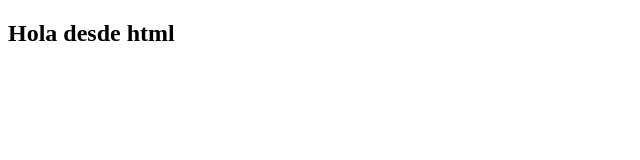
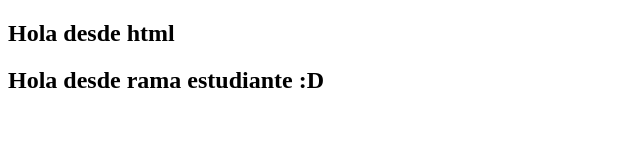
Before and after one commit to mbertero/EjemploForm, a plain HTML site: page index.html in a window 1280 px wide. Shown: the whole page, without its empty margins (0-640 px from the left). Drawn offline with Linux system fonts and the light colour scheme.

Commit message:
Commit desde la rama estudiante 09:16

```diff
--- a/index.html
+++ b/index.html
@@ -4,9 +4,10 @@
     <meta charset="UTF-8">
     <meta http-equiv="X-UA-Compatible" content="IE=edge">
     <meta name="viewport" content="width=device-width, initial-scale=1.0">
-    <title>Home Ejemplo</title>
+    <title>Home | Ejemplo</title>
 </head>
 <body>
     <h2>Hola desde html </h2>
+    <h2>Hola desde rama estudiante :D</h2>
 </body>
 </html>
```
